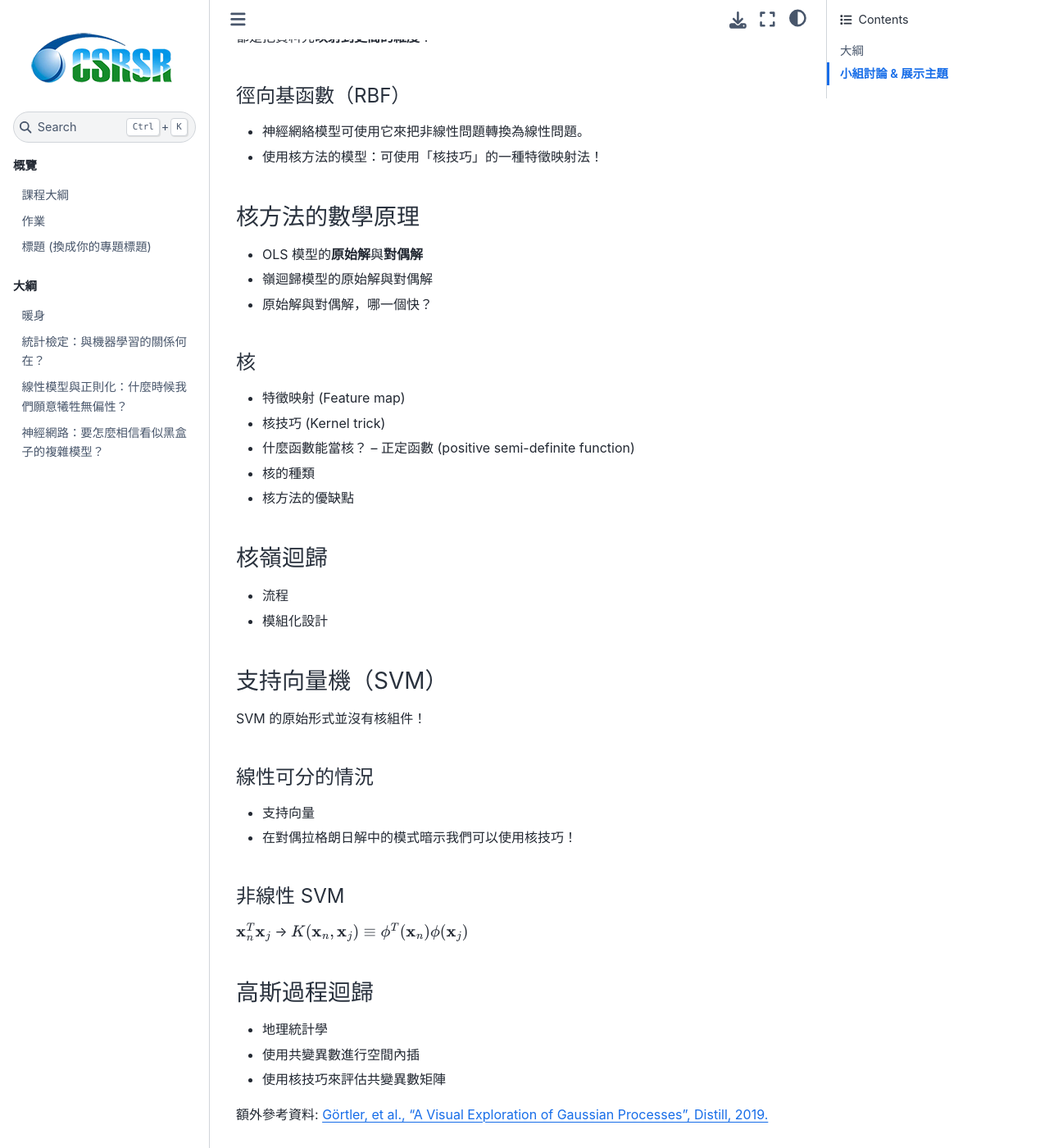
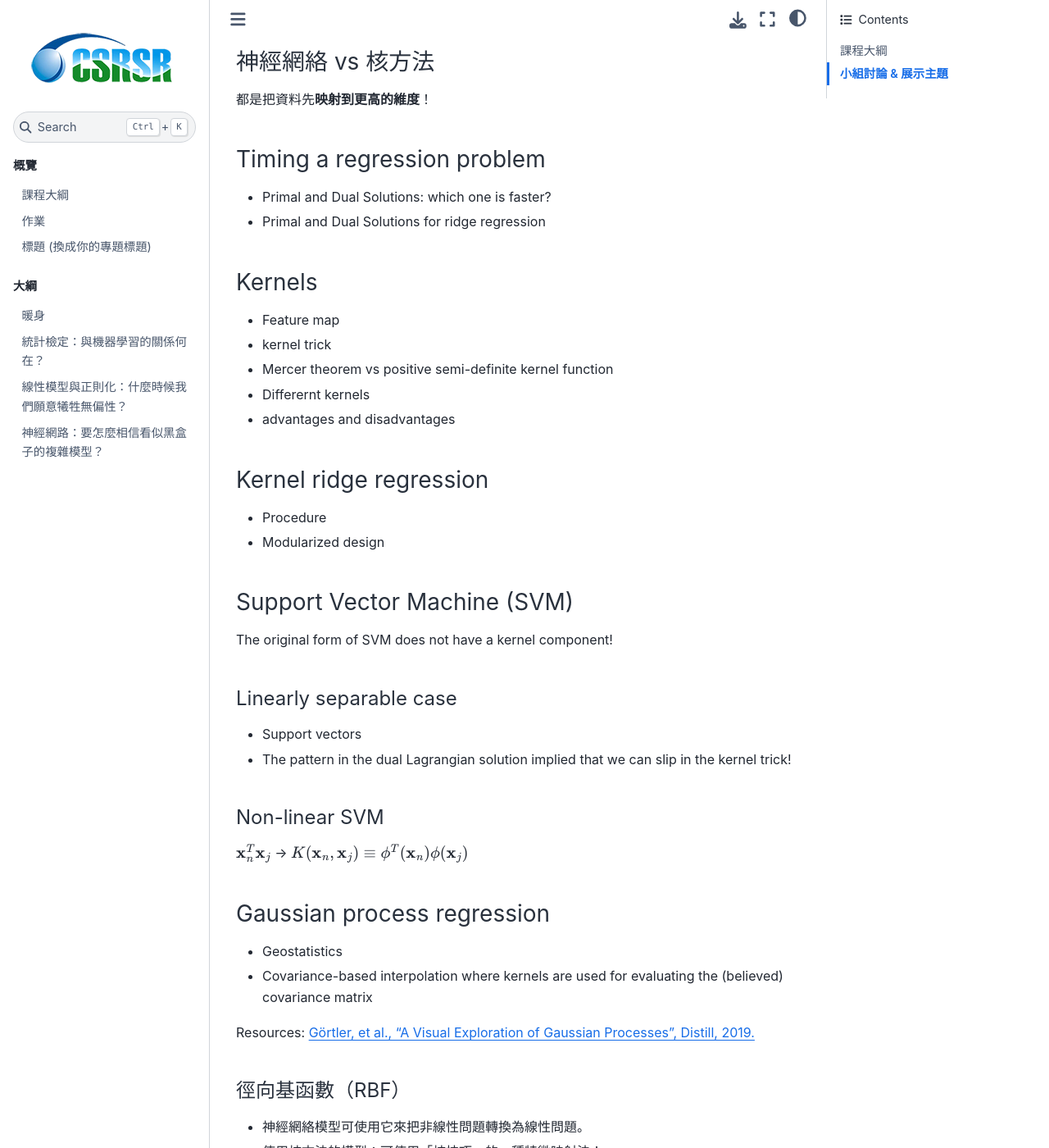
Before and after one commit to whyjz/ncu-env-data-science-zhtw, a Jupyter Book: the page built from docs/outlines/lecture5.md, in a window 1280 px wide and 1400 px high, scrolled down 422 px. Shown: the whole window at 82% size. Built offline with Jupyter Book 1.0.4 settings and Sphinx 7.4.7 and the Sphinx Book theme 1.1.4, drawn with Linux system fonts in a browser that asks for light colours; some of the changed text lies outside the part shown.

```diff
--- a/docs/outlines/lecture5.md
+++ b/docs/outlines/lecture5.md
@@ -1,15 +1,61 @@
 # 核方法：維度是詛咒還是祝福？
 
-**2024.11.12, 2024.11.19**
+## 課程大綱
 
-## 大綱
+環境資料科學的大挑戰：**維度詛咒** (Curse of Dimensionality)。當輸入維度變多時：
+- 資料點變得更稀疏
+- 最佳化的計算處理量呈指數增加
 
-### 分類問題
-分類 vs 聚類分析
+### 分類問題與貝式定理
+
+分類問題 vs 聚類分析
+
+### 神經網絡 vs 核方法
+
+都是把資料先**映射到更高的維度**！
 
 
-### 神經網絡 vs 核方法
-都是把資料先**映射到更高的維度**！
+### Timing a regression problem
+
+- Primal and Dual Solutions: which one is faster?
+- Primal and Dual Solutions for ridge regression
+
+### Kernels
+
+- Feature map
+- kernel trick
+- Mercer theorem vs positive semi-definite kernel function
+- Differernt kernels
+- advantages and disadvantages
+
+### Kernel ridge regression
+
+- Procedure
+- Modularized design
+
+### Support Vector Machine (SVM)
+
+The original form of SVM does not have a kernel component!
+
+#### Linearly separable case
+- Support vectors
+- The pattern in the dual Lagrangian solution implied that we can slip in the kernel trick!
+
+#### Non-linear SVM
+
+$\textbf{x}_n^T\textbf{x}_j$ -> $K(\textbf{x}_n, \textbf{x}_j) \equiv \phi^T(\textbf{x}_n)\phi(\textbf{x}_j) $
+
+### Gaussian process regression
+
+- Geostatistics
+- Covariance-based interpolation where kernels are used for evaluating the (believed) covariance matrix
+
+Resources: [Görtler, et al., "A Visual Exploration of Gaussian Processes", Distill, 2019.](https://distill.pub/2019/visual-exploration-gaussian-processes/)
+
+
+
+
+
 
 #### 徑向基函數（RBF）
 
```
Also changed, not shown: docs/assignments.md (+5 -5 lines), docs/outlines/lecture6.md (renamed from docs/outlines/lecture10-11.md).
